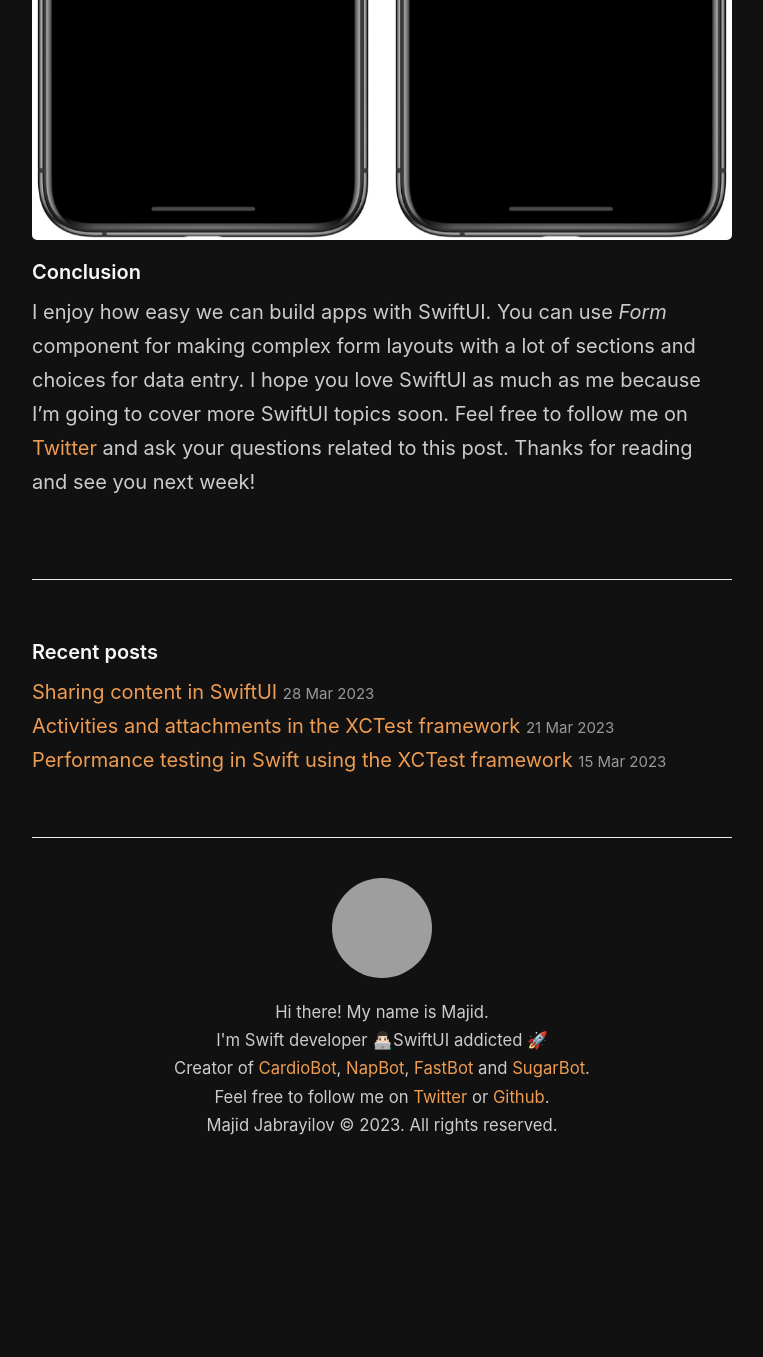
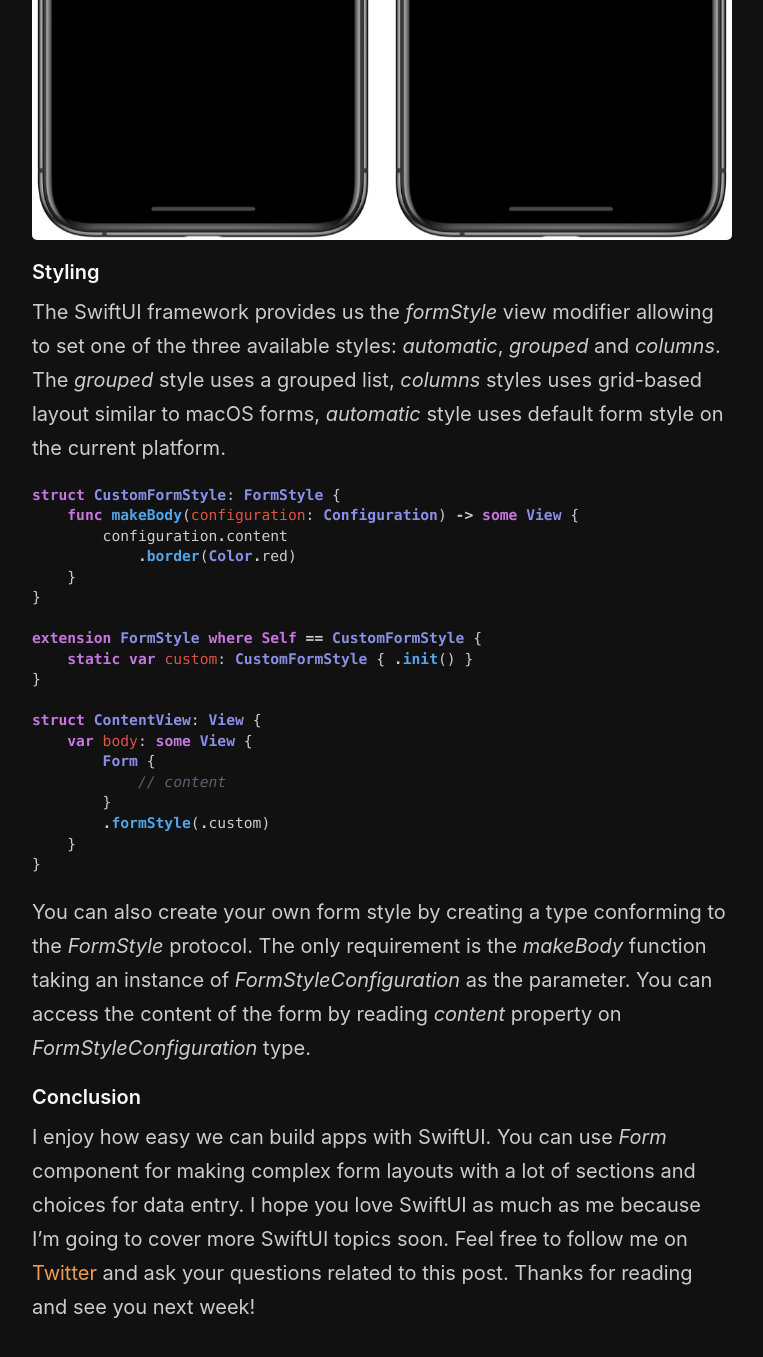
Before and after one commit to mecid/mecid.github.io, a Jekyll site: the page built from _posts/2019-06-19-building-forms-with-swiftui.md, in a window 1280 px wide and 1400 px high, scrolled down 2647 px, cut to the strip 0-1357 px from the top of the window. Shown: the whole strip, without its empty margins (258-1021 px from the left). Built offline with Jekyll 4.4.1, drawn with Linux system fonts in a browser that asks for light colours; before the commit the page ends 3826 px from its top, so only the background shows below that; grey boxes are pictures that could not be loaded.

Commit message:
form styling section added

````diff
--- a/_posts/2019-06-19-building-forms-with-swiftui.md
+++ b/_posts/2019-06-19-building-forms-with-swiftui.md
@@ -74,6 +74,32 @@ It also uses a separated screen with *List* to show the items of *Picker*. We do
 
 ![Settings screen](/public/settings.jpg)
 
+#### Styling
+The SwiftUI framework provides us the *formStyle* view modifier allowing to set one of the three available styles: *automatic*, *grouped* and *columns*. The *grouped* style uses a grouped list, *columns* styles uses grid-based layout similar to macOS forms, *automatic* style uses default form style on the current platform.
+
+```swift
+struct CustomFormStyle: FormStyle {
+    func makeBody(configuration: Configuration) -> some View {
+        configuration.content
+            .border(Color.red)
+    }
+}
+
+extension FormStyle where Self == CustomFormStyle {
+    static var custom: CustomFormStyle { .init() }
+}
+
+struct ContentView: View {
+    var body: some View {
+        Form {
+            // content
+        }
+        .formStyle(.custom)
+    }
+}
+```
+
+You can also create your own form style by creating a type conforming to the *FormStyle* protocol. The only requirement is the *makeBody* function taking an instance of *FormStyleConfiguration* as the parameter. You can access the content of the form by reading *content* property on *FormStyleConfiguration* type.
+
 #### Conclusion
-
 I enjoy how easy we can build apps with SwiftUI. You can use *Form* component for making complex form layouts with a lot of sections and choices for data entry. I hope you love SwiftUI as much as me because I'm going to cover more SwiftUI topics soon. Feel free to follow me on [Twitter](https://twitter.com/mecid) and ask your questions related to this post. Thanks for reading and see you next week!
````
